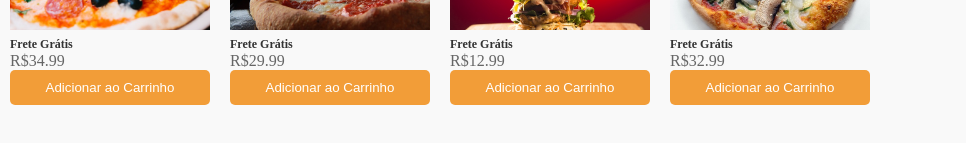
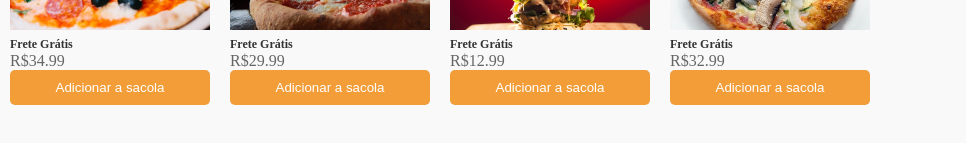
Before and after one commit to MateusProDev/MabelFood, a React (Create React App) app: page / in a window 1280 px wide. Shown: the part 547-690 px from the top of the page, without its empty margins (0-966 px from the left). Built offline with nearby package versions, Linux system fonts and the light colour scheme.

Commit message:
alt do button nos mais vendidos do produto

```diff
--- a/src/components/MaisVendidos.jsx
+++ b/src/components/MaisVendidos.jsx
@@ -50,7 +50,7 @@ const MaisVendidos = ({ addToCart }) => {
               <div className="box-value">
                 <span>R${product.price.toFixed(2)}</span>
                 <button type="button" onClick={() => addToCart(product)}>
-                  Adicionar ao Carrinho
+                  Adicionar a sacola
                 </button>
               </div>
             </div>
```
